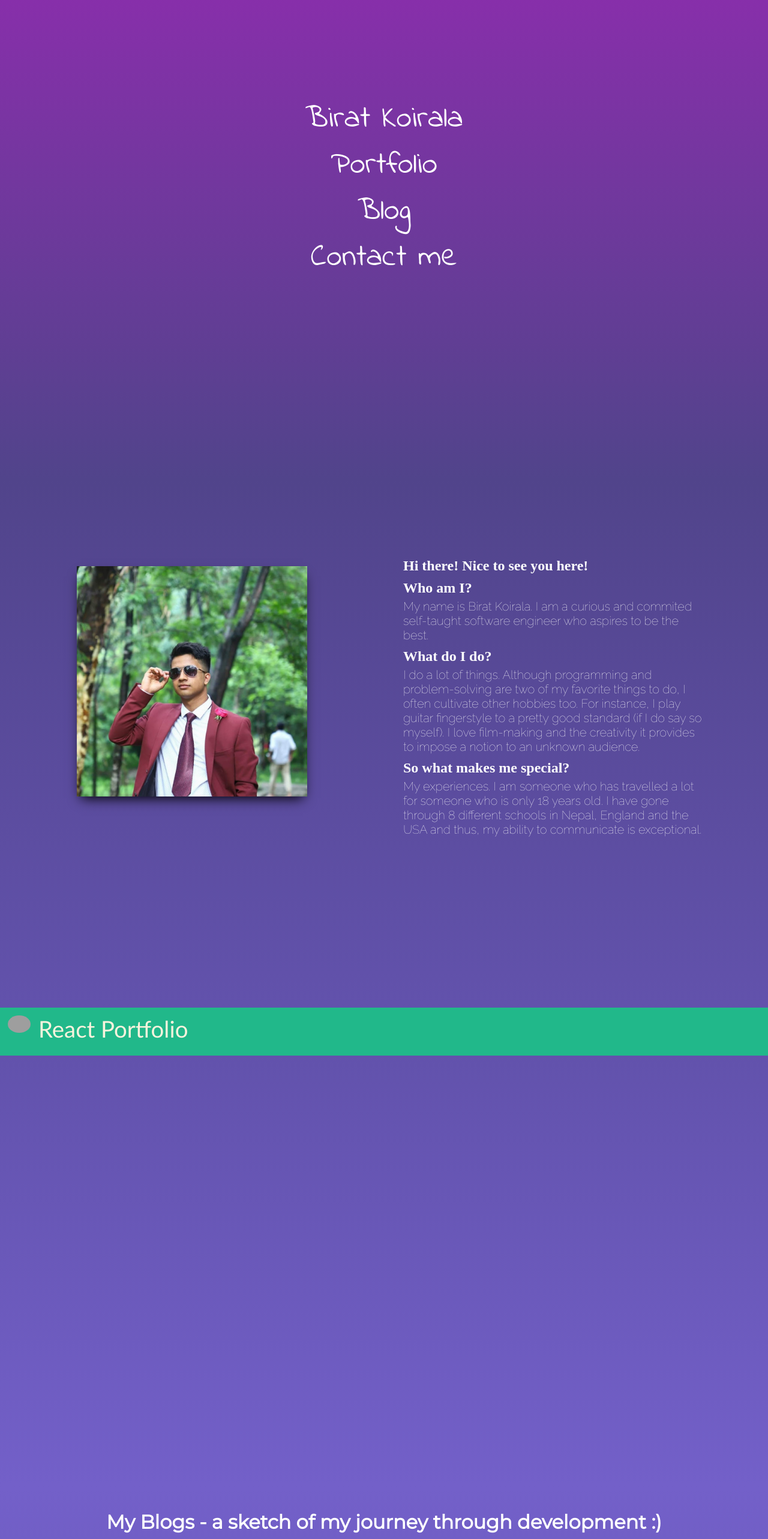
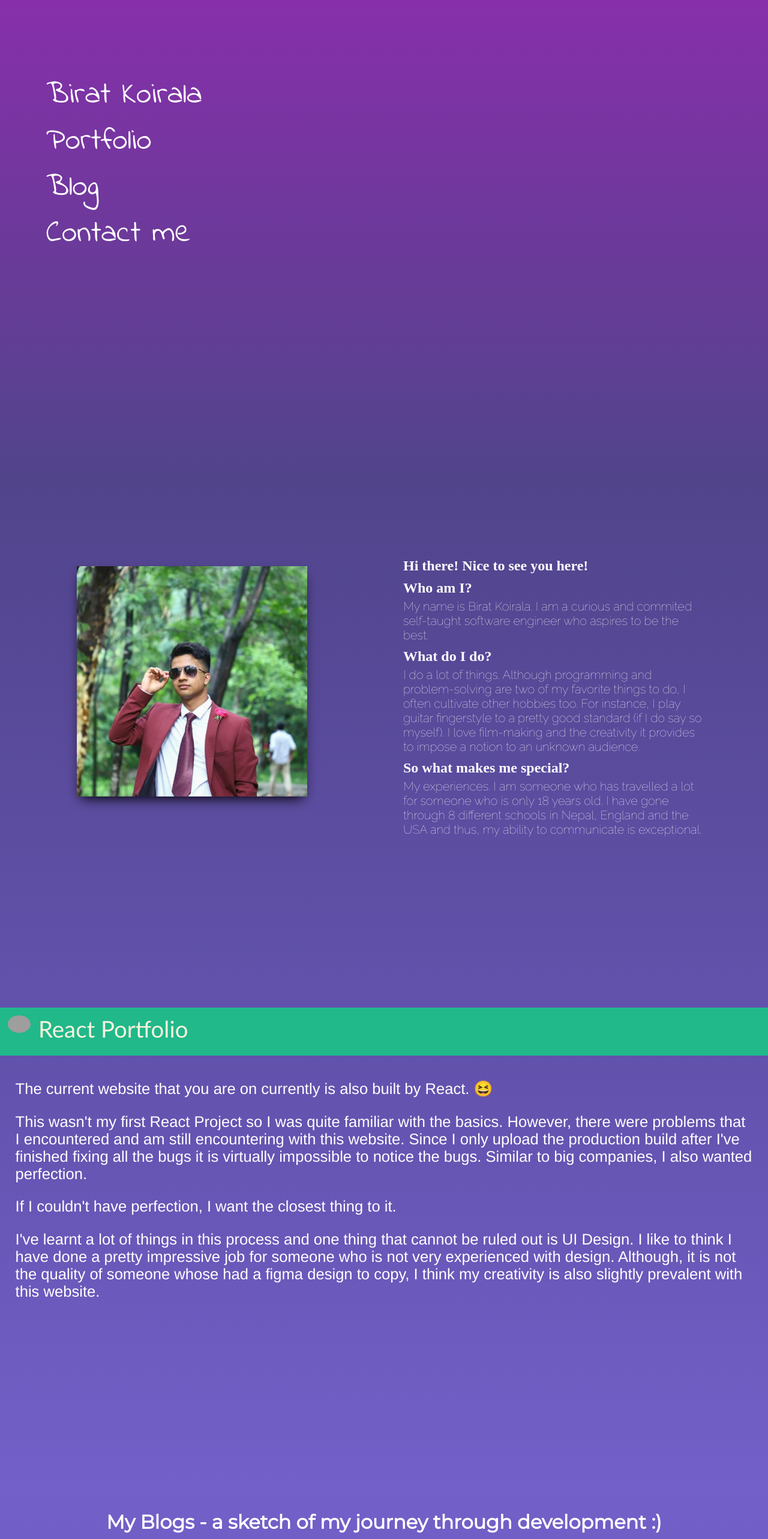
Before and after one commit to biratkk/portfolioSite, a React (Create React App) app: page /reactPortfolio in a window 1280 px wide. Shown: the top 2566 px of the page at 60% size. Built offline with nearby package versions, Linux system fonts and the light colour scheme; grey boxes are pictures that could not be loaded; a web font is replaced by a local one.

Commit message:
Added windowdimension hook + disclaimer at start of page on mobile devices

```diff
--- a/src/App.js
+++ b/src/App.js
@@ -5,7 +5,6 @@ import Portfolio from './Pages/Portfolio/Portfolio'
 import BlogPage from './Pages/Blog-App/Blog-App'
 import Footer from './Pages/Footer/Footer'
 export default function App(){
-
     return(
         <div>
             <HomePage/>
--- a/src/Pages/Footer/Footer.js
+++ b/src/Pages/Footer/Footer.js
@@ -29,7 +29,7 @@ export default function () {
                         className = "contact-logo">
                         </img>
                     </a>
-                    <a target = "_blank" id = "Facebook">
+                    <a target = "_blank" id = "Facebook" href = "https://www.facebook.com/birat.koirala.3/">
                         <img
                         src = "https://upload.wikimedia.org/wikipedia/commons/thumb/0/05/Facebook_Logo_%282019%29.png/1024px-Facebook_Logo_%282019%29.png"
                         className = "contact-logo">
--- a/src/Pages/HomePage/HomePage.js
+++ b/src/Pages/HomePage/HomePage.js
@@ -1,8 +1,10 @@
 import React,{Component} from 'react'
 import {Link} from 'react-scroll'
+import TypewriterComponent from 'typewriter-effect';
+import useWindowDimensions from '../../personal-lib/WindowSize';
 function OptionContainer(){
         return (
-        <div id = "optionContainer" class = "optionContainer">
+        <div id = "optionContainer" class = "optionContainer center startPage">
             <button id = "aboutPageButton" class = "optionButton">
             <Link
                 activeClass = "active"
@@ -57,21 +59,43 @@ function OptionContainer(){
         );
     }
 
+    /**
+     *
+     * @returns
+     */
 
-class HomePage extends Component{
-    constructor(){
-        super();
+function Disclaimer(){
+    const isOnMobile = useWindowDimensions().width < 1080;
+    if(isOnMobile){
+        return (
+            <div>
+                {isOnMobile ?
+                <div class = "center disclaimer">
+                <TypewriterComponent onInit = {typewriter => {
+                    typewriter
+                    .changeDelay(10)
+                    .typeString('You are using the resolution of a mobile/tablet device. ')
+                    .pauseFor(1000)
+                    .typeString('Please consider opening this site in a PC for the best experience.').start();
+                }}/>
+                </div> : null}
+            </div>
+        )
     }
-    render(){
+    return null;
+
+}
+
+
+function HomePage(){
+        const isOnMobile = useWindowDimensions().width < 1080;
         return  (
             <div class = "page startPage color">
-                <div class = "center startPage">
+                <Disclaimer/>
                 <OptionContainer/>
-                </div>
             </div>
         );
     }
-}
 
 
 
--- a/src/Pages/Portfolio/ProjectContents/ReactPortfolio.js
+++ b/src/Pages/Portfolio/ProjectContents/ReactPortfolio.js
@@ -3,10 +3,29 @@ import Title from './ReusableComponents/Title'
 import {Content} from './ReusableComponents/Content'
 
 export default function ReactPortfolio(){
+
+    let content =
+    `The current website that you are on currently is also built by React. 😆
+
+
+    This wasn't my first React Project so I was quite familiar with the basics. However,
+    there were problems that I encountered and am still encountering with this website.
+    Since I only upload the production build after I've finished fixing all the bugs it is
+    virtually impossible to notice the bugs. Similar to big companies, I also wanted perfection.
+
+
+    If I couldn't have perfection, I want the closest thing to it.
+
+
+    I've learnt a lot of things in this process and one thing that cannot be ruled out is UI Design.
+    I like to think I have done a pretty impressive job for someone who is not very experienced with
+    design. Although, it is not the quality of someone whose had a figma design to copy, I think my
+    creativity is also slightly prevalent with this website.
+    `
     return (
         <div className = "project-page">
             <Title title = "React Portfolio"/>
-            <Content/>
+            <Content content = {content}/>
         </div>
     )
 }
--- a/src/Pages/Portfolio/ProjectContents/ReusableComponents/Content.js
+++ b/src/Pages/Portfolio/ProjectContents/ReusableComponents/Content.js
@@ -1,28 +1,48 @@
 import React, { useState } from 'react'
-export function Content(){
+
+/**
+ * Content React Object
+ * @param {String} content should be formatted so that a double new line is a paragraph
+ */
+export function Content({content}){
     return (
         <div className = "project-page-content">
-
+            <div className = "project-content-container">
+                {formatContent(content)}
+            </div>
         </div>
     )
 }
-
+/**
+ * Content With Video React Object
+ * @param {String} content should be formatted so that a double new line is a paragraph
+ */
 export function ContentWithVideo({video, content}){
-
     const textComponent = (
         <div className = "project-content-container">
-        {content}
+        {formatContent(content)}
         <button className = "project-proceed-button" onClick = {() => {setMain(VideoComponent)}}>
             Proceed
         </button>
         </div>
-        )
-    let VideoComponent = <video className = "project-content-video" src = {video} autoPlay = {true} controls = {true}/>;
+    );
+
+    let VideoComponent = (
+        <video className = "project-content-video" src = {video} autoPlay = {true} controls = {true}/>
+    );
+
     const [main, setMain] = useState(textComponent)
-    console.log(main);
     return (
         <div className = "project-page-content">
             {main}
         </div>
     )
 }
+/**
+ *
+ * @param {*} content (unformatted string of content)
+ * @returns content with string formatted correctly
+ */
+const formatContent = content => {
+    return content.split("\n\n").map(val => <p className = "project-content-text">{val}</p>);
+}
--- a/src/Pages/Portfolio/ProjectContents/TypingSpeedMeasurer.js
+++ b/src/Pages/Portfolio/ProjectContents/TypingSpeedMeasurer.js
@@ -7,11 +7,20 @@ import TypingSpeedMeasurerVideo from './Videos/TypingSpeedMeasurer.mkv'
 export default function TypingSpeedMeasurer(){
     let content =
     `Welcome to a more detailed version of what I did with the Typing Speed Measurer!
-    Two of the main features of this application were the ability to choose the theme of the page (between light and dark mode) and also the ability to choose the amount of time the user wanted to spend typing.
-     I wanted to learn something that was simple, yet allowed me to learn a lot. The very first thing I learned here is that it is essential to know the hows and whats of the app being built before you start. This project further established my understanding of HTML, CSS and JavaScript as well as honing my knowledge on APIs as I used a random word generator API.
-     Press the button below to see a demonstration of the application.`
 
-    content = content.split("\n").map(val => <p className = "project-content-text">{val}</p>);
+
+    Two of the main features of this application were the ability to choose the theme of the page
+    (between light and dark mode) and also the ability to choose the amount of time the user
+    wanted to spend typing.
+
+
+    I wanted to learn something that was simple, yet allowed me to learn a lot. The very first
+    thing I learned here is that it is essential to know the hows and whats of the app being
+    built before you start. This project further established my understanding of HTML, CSS and
+    JavaScript as well as honing my knowledge on APIs as I used a random word generator API.
+
+
+    Press the button below to see a demonstration of the application.`
 
     return (
         <div className = "project-page">
--- /dev/null
+++ b/src/personal-lib/WindowSize.js
@@ -0,0 +1,27 @@
+import { useState, useEffect } from 'react';
+
+/**
+ * Hook extracted from 'https://stackoverflow.com/a/36862446/14063195'
+ */
+function getWindowDimensions() {
+  const { innerWidth: width, innerHeight: height } = window;
+  return {
+    width,
+    height
+  };
+}
+
+export default function useWindowDimensions() {
+  const [windowDimensions, setWindowDimensions] = useState(getWindowDimensions());
+
+  useEffect(() => {
+    function handleResize() {
+      setWindowDimensions(getWindowDimensions());
+    }
+
+    window.addEventListener('resize', handleResize);
+    return () => window.removeEventListener('resize', handleResize);
+  }, []);
+
+  return windowDimensions;
+}
--- a/src/styles.css
+++ b/src/styles.css
@@ -78,25 +78,22 @@
     .color3{
         background: linear-gradient( rgb(115, 96, 201) , rgb(98, 82, 172)  );
     }
+    .disclaimer{
+        padding: 1vw;
+        color:white;
+        font-family: Arial, Helvetica, sans-serif;
+    }
     .optionContainer{
         position: relative;
         justify-content: center;
-        padding-top: 20vh;
-    }
-    .mainName{
-        color: rgb(245, 10, 10);
-        /* background-color: aqua; */
-        display: flex;
-        justify-content: center;
-        font-size: 50px;
-        font-family: Indie Flower;
-        margin-bottom: -0.5%;
+        padding-top: 15vh;
+        width: 100vw;
     }
     .optionButton{
         display: block;
-        width: 100%;
+        padding-left: 3vw;
         font-family: Indie Flower;
-        font-size: 180%;
+        font-size: 4vw;
         color:white;
         background-color: transparent;
         border:none;
@@ -107,7 +104,7 @@
         color:aqua;
     }
     .optionButton:hover{
-        font-size: 190%;
+        font-size: 5vw;
         color:rgb(33, 184, 138);
     }
     .about-page{
@@ -486,6 +483,11 @@
     .color3{
         background: linear-gradient( rgb(115, 96, 201) , rgb(98, 82, 172)  );
     }
+    .disclaimer{
+        padding: 1vw;
+        color:white;
+        font-family: Arial, Helvetica, sans-serif;
+    }
     .optionContainer{
         position: relative;
         justify-content: center;
```
